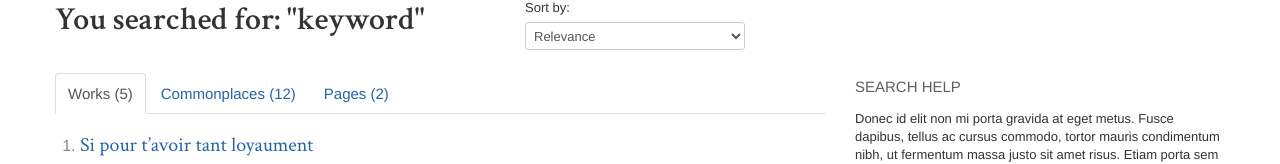
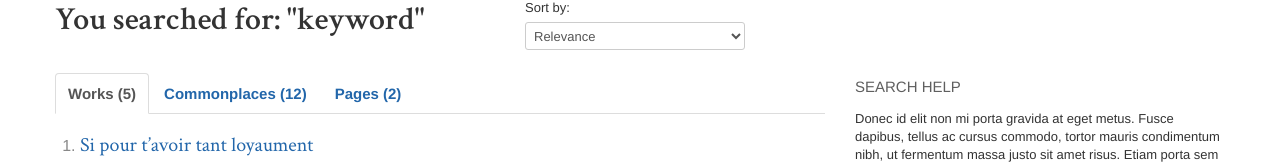
Before and after one commit to DuChemin/duchemin-mockup, a plain HTML site: page public/results.html in a window 1280 px wide. Shown: the part 246-410 px from the top of the page. Drawn offline with nearby package versions, Linux system fonts and the light colour scheme.

Commit message:
small tab tweak

```diff
--- a/public/css/style.css
+++ b/public/css/style.css
@@ -99,7 +99,7 @@ a.accordion-toggle { background: #eee; color: #444; font-size: 16px; font-weight
 .results-container .tab-content {overflow: visible; }
 
 /* RESULTS */
-#main .nav-tabs li a { font-size: 15px; line-height: 23px; }
+#main .nav-tabs li a { font-size: 15px; font-weight: bold; line-height: 23px; }
 
 /* ITEM DISPLAY */
 .commonplaces.span12 { display: none; margin-left: 0; }
```
